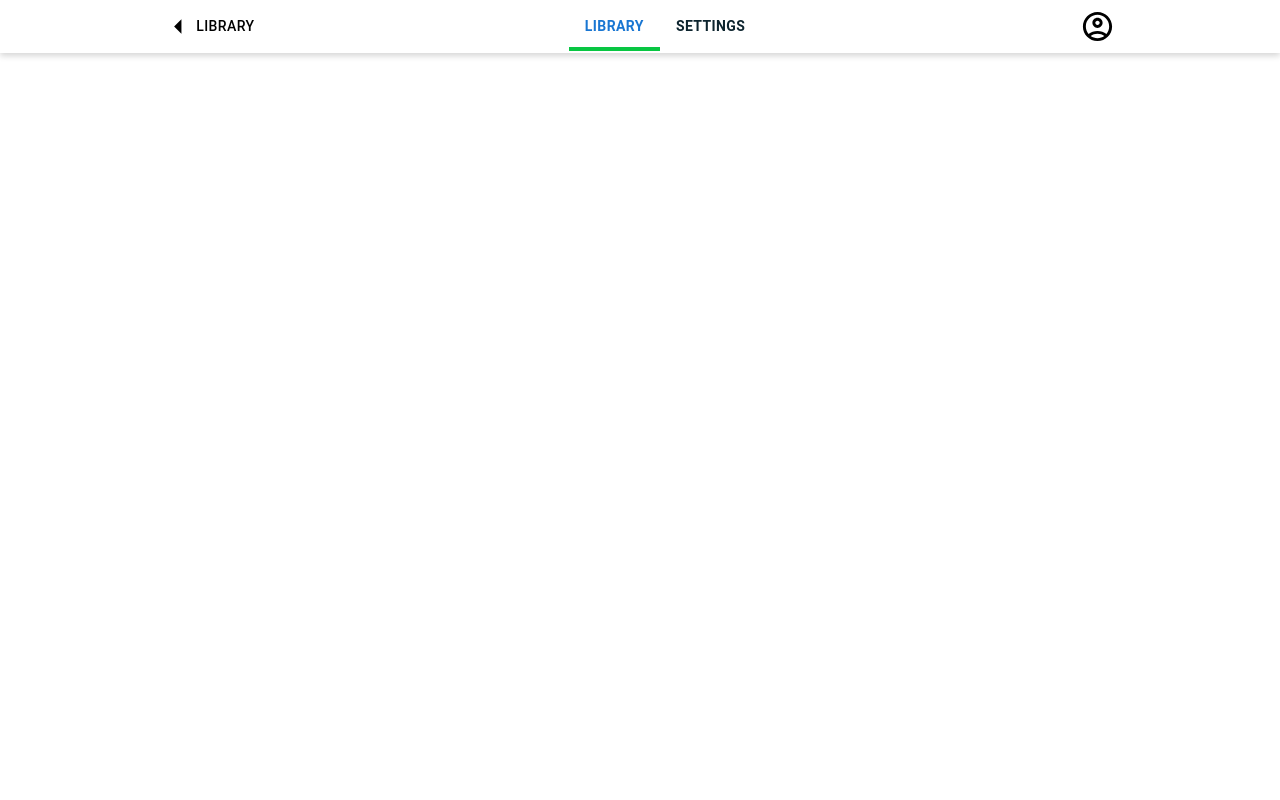
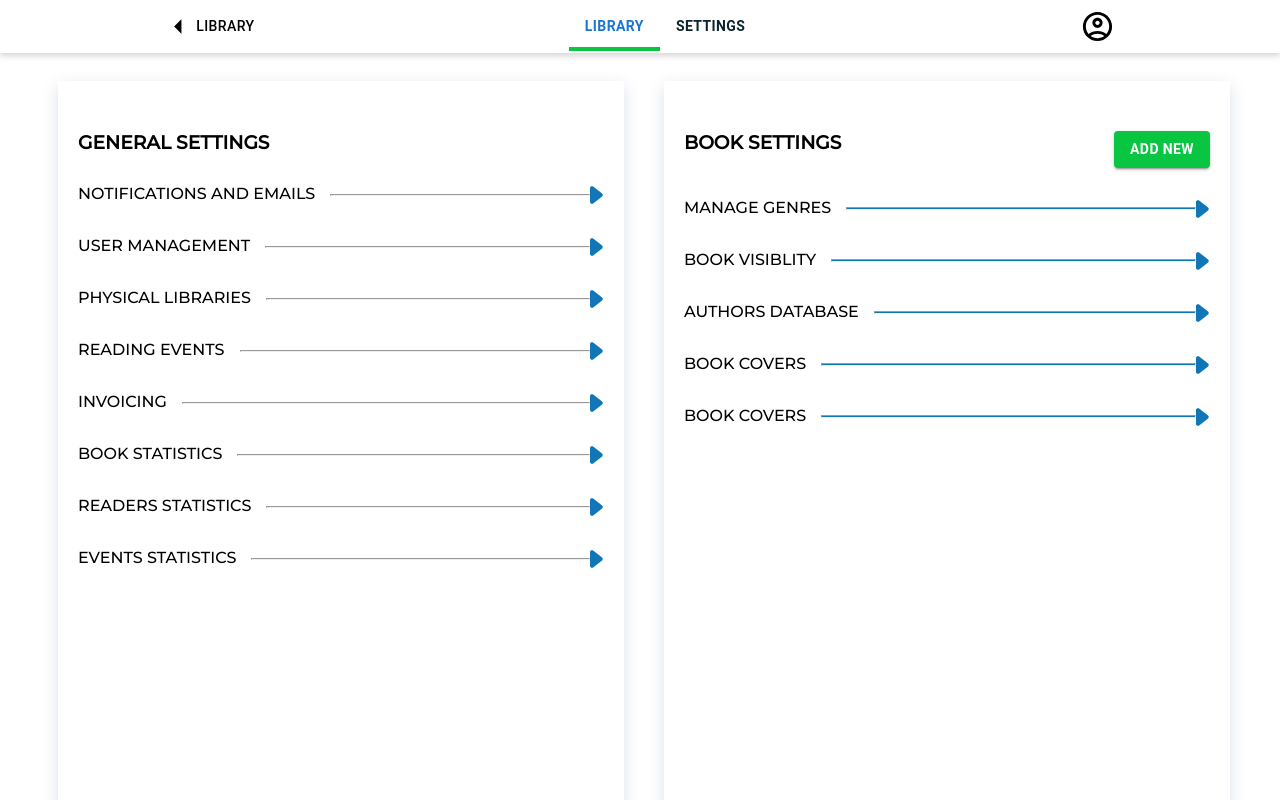
Before and after one commit to martinPandarski/library, a React (Create React App) app: page /settings in a window 1280 px wide. Shown: the top 800 px of the page. Built offline with nearby package versions, Linux system fonts and the light colour scheme.

Commit message:
feat: add Settings component

```diff
--- a/src/App.js
+++ b/src/App.js
@@ -7,6 +7,7 @@ import Header from "./components/header/Header";
 import Library from "./components/library/Library";
 import BookDetails from "./components/library/BookDetails";
 import { useSelector } from "react-redux";
+import Settings from "./components/settings/Settings";
 
 function PrivateOutlet() {
     const isLoggedIn = localStorage.getItem("token");
@@ -24,6 +25,7 @@ function App() {
                     <Route path="/" element={<Library />}>
                         {/* <Route element={<Library />} /> */}
                     </Route>
+                    <Route path="/settings" element={<Settings />} />
                     <Route path="book/:id" element={<BookDetails />}></Route>
                 </Routes>
             </Router>
--- a/src/components/library/BookCard.jsx
+++ b/src/components/library/BookCard.jsx
@@ -27,7 +27,7 @@ export default function BookCard({ book }) {
                         </div>
                     </div>
                 </div>
-                <Button onClick={() => navigate(`/book/${book._id}`)} className={styles.button} style={{ minWidth: "20px" }} variant="contained" ><PlayArrowIcon fontSize="medium" /></Button>
+                <Button onClick={() => navigate(`/book/${book._id}`)} style={{ minWidth: "20px" }} variant="contained" className={styles.button}  ><PlayArrowIcon fontSize="medium" /></Button>
 
             </div>
         </Container>
--- a/src/components/library/BookCard.module.scss
+++ b/src/components/library/BookCard.module.scss
@@ -42,7 +42,7 @@
 @media only screen and (max-width: 900px) {
     .wrapper {
         flex-direction: column;
-        // max-width: 375px;
+        max-width: 300px;
         height: 386px;
         .inner {
             flex-direction: column;
--- /dev/null
+++ b/src/components/settings/Settings.jsx
@@ -0,0 +1,59 @@
+import styles from './Settings.module.scss'
+import { Button } from '@mui/material';
+
+const HorizontalLine = () => {
+    return (<div style={{ display: "flex", justifyContent: "center", alignItems: "center", flex: "99" }}>
+
+        <hr style={{ width: "100%", height: "0.7px", background: "#1076b5" }} />
+        <img src="/blue-arrow.png" alt="arrow" />
+    </div>
+    )
+}
+
+export default function Settings() {
+    const generalSettings = [
+        "Notifications and emails",
+        "User Management",
+        "Physical Libraries",
+        "Reading Events",
+        "Invoicing",
+        "Book Statistics",
+        "Readers Statistics",
+        "Events Statistics"
+    ];
+    const bookSettings = [
+        "Manage Genres",
+        "Book Visiblity",
+        "Authors Database",
+        "Book Covers",
+        "Book Covers"
+    ]
+
+
+    return (
+        <div className={styles.settings}>
+            <div className={styles["general-settings"]}>
+                <h3>General Settings</h3>
+                {generalSettings.map((setting, index) => (
+                    <div className={styles.setting} key={index}>
+                        <p className={styles["setting-name"]}>{setting}</p>
+                        <HorizontalLine />
+                    </div>
+                ))}
+            </div>
+            <div className={styles["book-settings"]}>
+                <div className={styles["top-bar"]}>
+                    <h3>Book Settings</h3>
+                    <Button className={styles['add-new-btn']} variant="contained">Add New</Button>
+                </div>
+                {bookSettings.map((setting, index) => (
+                    <div className={styles.setting} key={index}>
+                        <p className={styles["setting-name"]}>{setting}</p>
+                        <HorizontalLine />
+                    </div>
+                ))}
+            </div>
+        </div>
+    )
+
+}
--- /dev/null
+++ b/src/components/settings/Settings.module.scss
@@ -0,0 +1,63 @@
+.settings {
+    display: flex;
+    text-transform: uppercase;
+    .general-settings {
+        box-shadow: 0px 5px 15px #00347026;
+        padding: 50px 20px;
+        width: 46%;
+        height: 850px;
+        margin: 28px 20px 28px 58px;
+        .setting {
+            .setting-name {
+                padding-right: 15px;
+            }
+            padding-top: 30px;
+            display: flex;
+            justify-content: space-evenly;
+        }
+    }
+    .book-settings {
+        box-shadow: 0px 5px 15px #00347026;
+        padding: 50px 20px;
+        width: 46%;
+        height: 850px;
+        margin: 28px 50px 28px 20px;
+        .top-bar {
+            display: flex;
+            justify-content: space-between;
+            .add-new-btn {
+                background-color: #08c642;
+                font-weight: bold;
+            }
+        }
+        .setting {
+            .setting-name {
+                padding-right: 15px;
+            }
+            padding-top: 30px;
+            display: flex;
+            justify-content: space-evenly;
+        }
+    }
+}
+
+@media only screen and (max-width: 900px) {
+    .settings {
+        display: block;
+        padding: 30px;
+        .general-settings {
+            width: 90%;
+            margin: 0;
+            .setting {
+                display: block;
+            }
+        }
+        .book-settings {
+            width: 90%;
+            margin: 0;
+            .setting {
+                display: block;
+            }
+        }
+    }
+}
```
Also changed, not shown: public/blue-arrow.png (added).
